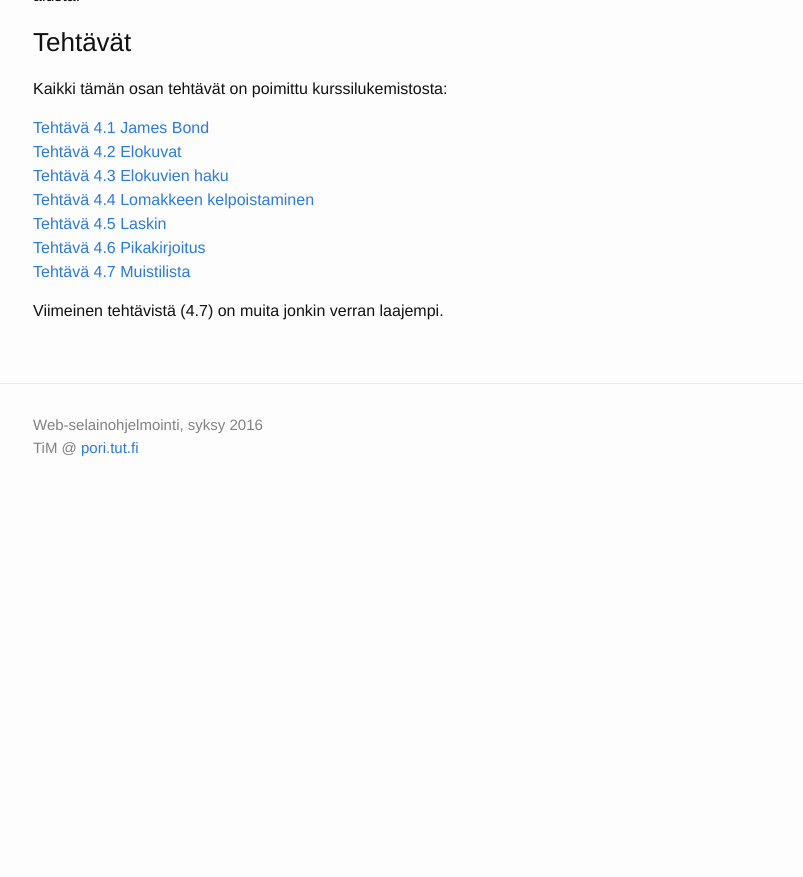
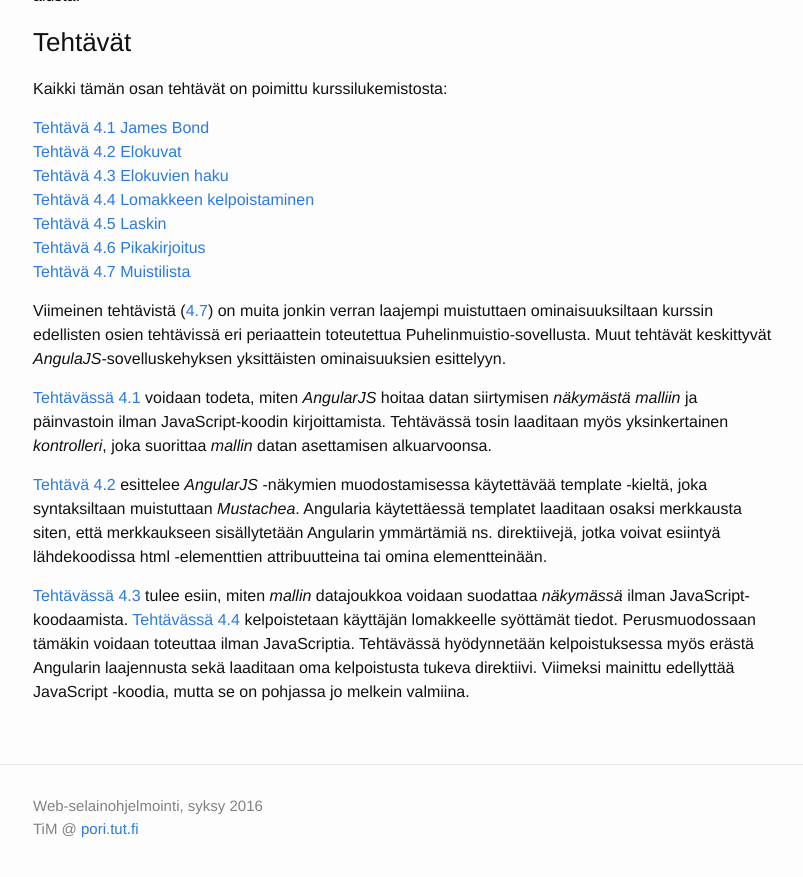
Before and after one commit to timedu/wso, a Jekyll site: the page built from osa4.md, in a window 1280 px wide and 900 px high, scrolled down 633 px. Shown: the top 877 px of the window, without its empty margins (237-1040 px from the left). Built offline with Jekyll 4.4.1, drawn with Linux system fonts in a browser that asks for light colours; before the commit the page ends 1152 px from its top, so only the background shows below that.

Commit message:
part 4 intro additions

```diff
--- a/osa4.md
+++ b/osa4.md
@@ -29,4 +29,10 @@ Kaikki tämän osan tehtävät on poimittu kurssilukemistosta:
 [Tehtävä 4.6 Pikakirjoitus](tehtava46)
 [Tehtävä 4.7 Muistilista](tehtava47)
 
-Viimeinen tehtävistä (4.7) on muita jonkin verran laajempi.
+Viimeinen tehtävistä ([4.7](tehtava47)) on muita jonkin verran laajempi muistuttaen ominaisuuksiltaan kurssin edellisten osien tehtävissä eri periaattein toteutettua Puhelinmuistio-sovellusta. Muut tehtävät keskittyvät *AngulaJS*-sovelluskehyksen yksittäisten ominaisuuksien esittelyyn.
+
+[Tehtävässä 4.1](tehtava41) voidaan todeta, miten *AngularJS* hoitaa datan siirtymisen *näkymästä* *malliin* ja päinvastoin ilman JavaScript-koodin kirjoittamista. Tehtävässä tosin laaditaan myös yksinkertainen *kontrolleri*, joka suorittaa *mallin* datan asettamisen alkuarvoonsa.
+
+[Tehtävä 4.2](tehtava42) esittelee *AngularJS* -näkymien muodostamisessa käytettävää template -kieltä, joka syntaksiltaan muistuttaan *Mustachea*. Angularia käytettäessä templatet laaditaan osaksi merkkausta siten, että merkkaukseen sisällytetään Angularin ymmärtämiä ns. direktiivejä, jotka voivat esiintyä lähdekoodissa html -elementtien attribuutteina tai omina elementteinään.
+
+[Tehtävässä 4.3](tehtava43) tulee esiin, miten *mallin* datajoukkoa voidaan suodattaa *näkymässä* ilman JavaScript-koodaamista. [Tehtävässä 4.4](tehtava44) kelpoistetaan käyttäjän lomakkeelle syöttämät tiedot. Perusmuodossaan tämäkin voidaan toteuttaa ilman JavaScriptia. Tehtävässä hyödynnetään kelpoistuksessa myös erästä Angularin laajennusta sekä laaditaan oma kelpoistusta tukeva direktiivi. Viimeksi mainittu edellyttää JavaScript -koodia, mutta se on pohjassa jo melkein valmiina.
```
